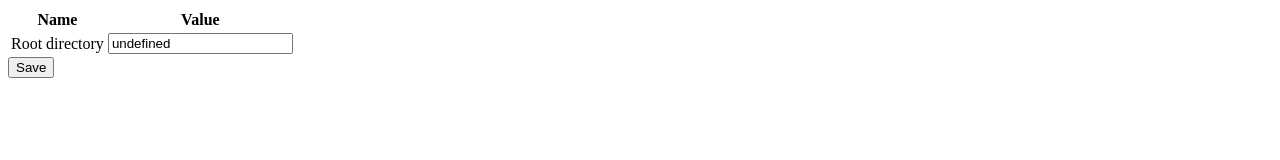
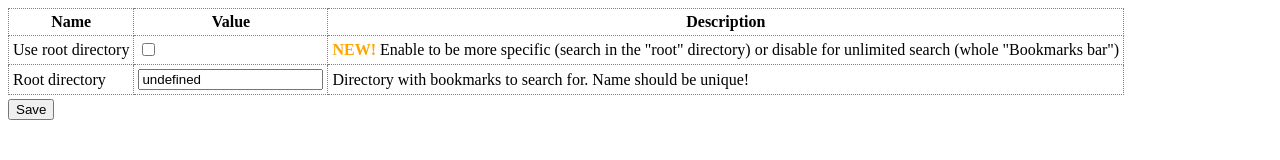
Before and after one commit to vikian050194/warp, a website with bundled scripts: page src/options/options.html in a window 1280 px wide. Built offline with nearby package versions, Linux system fonts and the light colour scheme; some packages are replaced by stand-ins of ours.

Commit message:
add use root directory option

```diff
--- a/package.json
+++ b/package.json
@@ -1,7 +1,7 @@
 {
   "name": "warp",
   "type": "module",
-  "version": "0.1.0",
+  "version": "0.2.0",
   "private": true,
   "scripts": {
     "lint": "eslint src --config=.eslintrc --ext=js",
--- a/src/common/index.js
+++ b/src/common/index.js
@@ -1,3 +1,4 @@
 export * from "./storages/index.js";
 export * from "./models/index.js";
 export * from "./message/index.js";
+export * as Keys from "./keys.js";
--- /dev/null
+++ b/src/common/keys.js
@@ -0,0 +1,4 @@
+export const ROOT = "root-directory";
+export const IS_ROOT = "is-root";
+
+export const BOOKMARKS = "bookmarks";
--- a/src/options/options.css
+++ b/src/options/options.css
@@ -0,0 +1,21 @@
+table,
+th,
+td {
+    border: 1px dotted gray;
+    border-collapse: collapse;
+}
+
+th,
+td {
+    padding: 4px;
+}
+
+.new {
+    color: orange;
+    font-weight: bold;
+    margin-right: 4px;
+}
+
+.save {
+    margin-top: 4px;
+}
--- a/src/options/options.html
+++ b/src/options/options.html
@@ -12,16 +12,23 @@
             <tr>
                 <th>Name</th>
                 <th>Value</th>
+                <th>Description</th>
             </tr>
         </thead>
         <tbody>
             <tr>
+                <td>Use root directory</td>
+                <td><input id="is-root" type="checkbox"></td>
+                <td><span class="new">NEW!</span><span>Enable to be more specific (search in the "root" directory) or disable for unlimited search (whole "Bookmarks bar")</span></td>
+            </tr>
+            <tr>
                 <td>Root directory</td>
                 <td><input id="root-directory"></td>
+                <td><span>Directory with bookmarks to search for. Name should be unique!</span></td>
             </tr>
         </tbody>
     </table>
-    <button id="save">Save</button>
+    <button id="save" class="save">Save</button>
 </body>
 
 </html>
--- a/src/options/options.js
+++ b/src/options/options.js
@@ -1,17 +1,21 @@
 import {
     Sync,
-    send
+    send,
+    Keys
 } from "../common/index.js";
 
 document.addEventListener("DOMContentLoaded", async () => {
-    const $rootDirectory = document.getElementById("root-directory");
+    const $rootDirectory = document.getElementById(Keys.ROOT);
+    $rootDirectory.value = await Sync.get(Keys.ROOT);
 
-    const value = await Sync.get("root-directory");
-    $rootDirectory.value = value;
+    const $isRoot = document.getElementById(Keys.IS_ROOT);
+    $isRoot.checked = await Sync.get(Keys.IS_ROOT);
 
     const $saveButton = document.getElementById("save");
     $saveButton.addEventListener("click", async () => {
-        await Sync.set("root-directory", $rootDirectory.value);
+        await Sync.set(Keys.ROOT, $rootDirectory.value);
+        await Sync.set(Keys.IS_ROOT, $isRoot.checked);
+
         await send.updateMessage();
     });
 });
--- a/src/popup/popup.js
+++ b/src/popup/popup.js
@@ -32,19 +32,22 @@ document.addEventListener("DOMContentLoaded", async () => {
 
     const render = () => {
         const elements = [];
+
         for (let index = 0; index < options.length; index++) {
             const option = options[index];
             const title = (option.dirs.length ? (option.dirs.join("/") + ":") : "") + option.title;
             const className = index == currentOptionIndex ? "selected" : null;
             elements.push(makeDiv(index, title, className));
         }
+
         for (let index = options.length; index < placeholderSize; index++) {
             elements.push(makeDiv(index, "...", "empty"));
+        }
 
-        }
         while ($options.firstChild) {
             $options.removeChild($options.firstChild);
         }
+
         $options.append(...elements);
     };
 
```
Also changed, not shown: src/background/index.js (+26 -6 lines), CHANGELOG.md (added), README.md, src/manifest.json.
